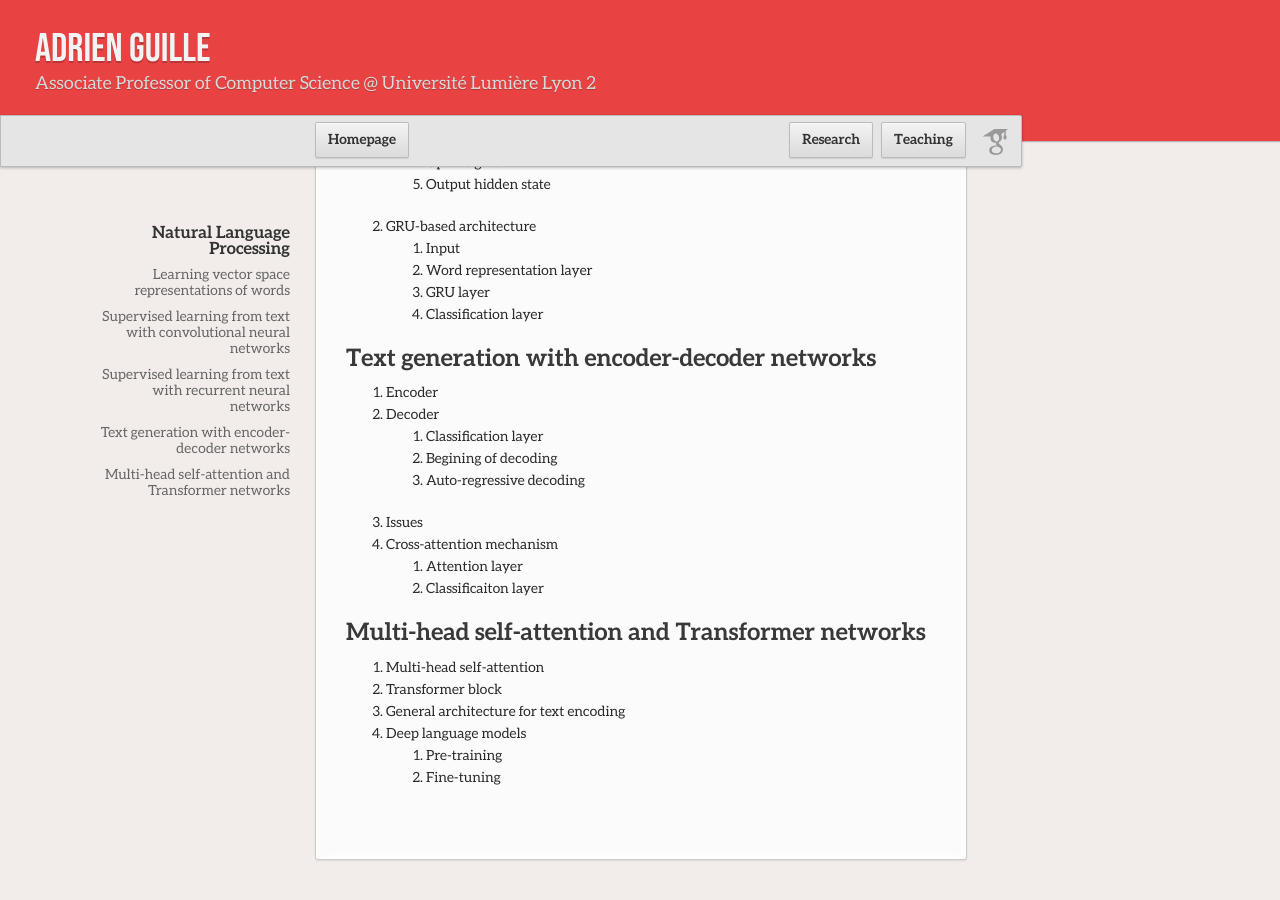
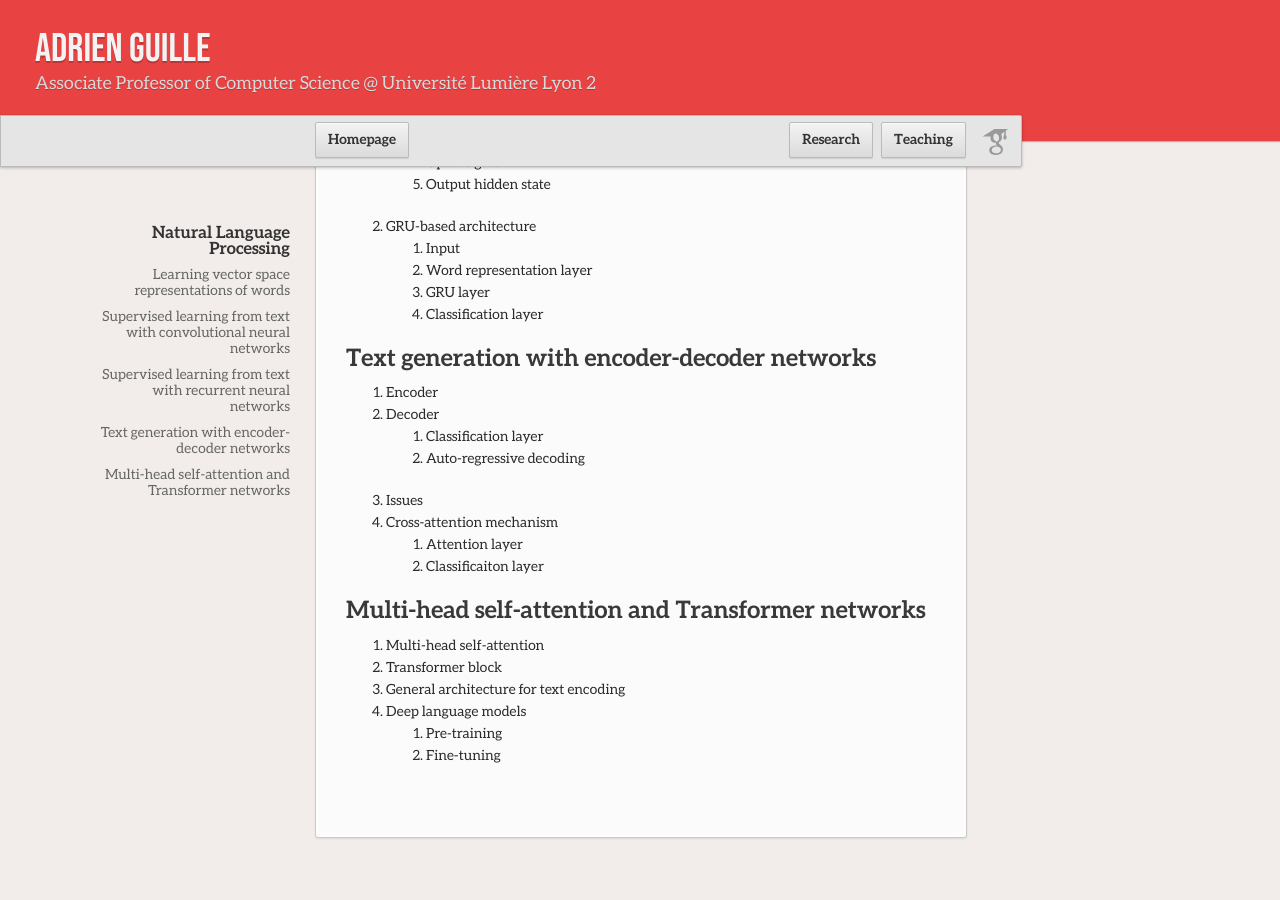
Before and after one commit to AdrienGuille/adrienguille.github.io, a Jekyll site: the page built from nlp_proposal.md, in a window 1280 px wide and 900 px high, scrolled down 1032 px. Built offline with Jekyll 4.4.1, drawn with Linux system fonts in a browser that asks for light colours; our own code applies the rules of GitHub Pages for plain Markdown files; after the commit the page ends 1910 px from its top, so only the background shows below that.

Commit message:
Update nlp_proposal.md

```diff
--- a/nlp_proposal.md
+++ b/nlp_proposal.md
@@ -44,7 +44,6 @@ The course will start with a general introduction to NLP and its applications, e
 - Encoder
 - Decoder
   - Classification layer
-  - Begining of decoding
   - Auto-regressive decoding
 - Issues
 - Cross-attention mechanism
```
